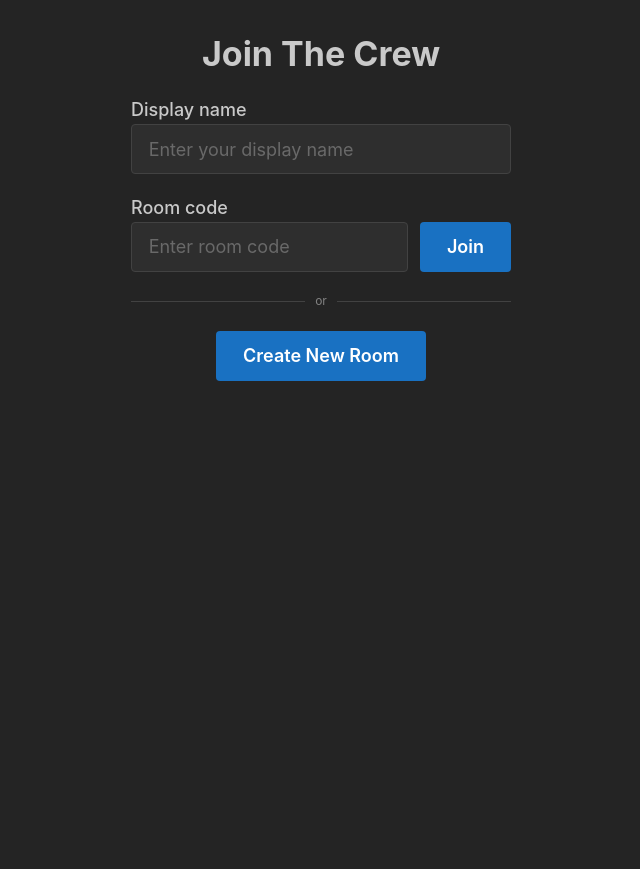
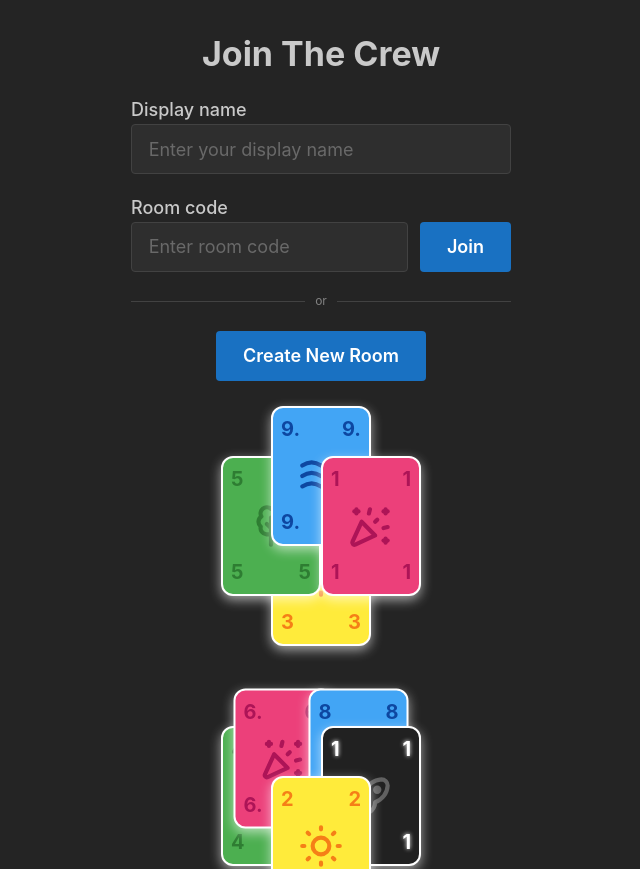
Before and after one commit to Deekz-nz/crew-online-client, a React (Vite) app: page / in a window 1280 px wide. Shown: the top 869 px of the page, without its empty margins (319-959 px from the left). Before the commit the page ends 800 px from the top, so only its background shows below. Built offline with nearby package versions, Linux system fonts and the light colour scheme; no server answers; what colyseus.js would draw is missing.

Commit message:
example stacks

```diff
--- a/src/components/CardStack.tsx
+++ b/src/components/CardStack.tsx
@@ -1,4 +1,3 @@
-// CardStack.tsx
 import React from 'react';
 import { Card } from '../types';
 import { GameCard } from './GameCard';
@@ -14,7 +13,7 @@ export type Direction =
 interface CardStackProps {
   startingDirection: Direction;
   cardFromThisDirection: Partial<Record<Direction, Card>>;
-  size?: number;
+  width?: number; // base width in px
 }
 
 const CLOCKWISE_DIRECTIONS: Direction[] = [
@@ -26,30 +25,30 @@ const CLOCKWISE_DIRECTIONS: Direction[] = [
   'right',
 ];
 
-// Translation offsets for each direction
-const translationMap: Record<Direction, { x: number; y: number }> = {
-  bottom: { x: 0, y: 20 },
-  left: { x: -20, y: 0 },
-  "top-left": { x: -15, y: -15 },
-  "top-middle": { x: 0, y: -20 },
-  "top-right": { x: 15, y: -15 },
-  right: { x: 20, y: 0 },
-};
-
 export const CardStack: React.FC<CardStackProps> = ({
   startingDirection,
   cardFromThisDirection,
-  size = 100
+  width = 100,
 }) => {
-  // Reorder directions starting from startingDirection
   const startIndex = CLOCKWISE_DIRECTIONS.indexOf(startingDirection);
   const orderedDirections = [
     ...CLOCKWISE_DIRECTIONS.slice(startIndex),
     ...CLOCKWISE_DIRECTIONS.slice(0, startIndex),
   ];
 
+  const translateAmount = width * 0.5;
+
+  const translationMap: Record<Direction, { x: number; y: number }> = {
+    bottom: { x: 0, y: translateAmount },
+    left: { x: -translateAmount, y: 0 },
+    'top-left': { x: -translateAmount * 0.75, y: -translateAmount * 0.75 },
+    'top-middle': { x: 0, y: -translateAmount },
+    'top-right': { x: translateAmount * 0.75, y: -translateAmount * 0.75 },
+    right: { x: translateAmount, y: 0 },
+  };
+
   return (
-    <div style={{ position: 'relative', width: size * 1.5, height: size * 2, display: 'inline-block' }}>
+    <div style={{ position: 'relative', width: width * 2, height: width * 2.5, display: 'inline-block' }}>
       {orderedDirections.map((direction, index) => {
         const card = cardFromThisDirection[direction];
         if (!card) return null;
@@ -65,7 +64,7 @@ export const CardStack: React.FC<CardStackProps> = ({
 
         return (
           <div key={direction} style={cardStyle}>
-            <GameCard card={card} size={size} shadow />
+            <GameCard card={card} size={width} shadow />
           </div>
         );
       })}
--- a/src/screens/LobbyScreen.tsx
+++ b/src/screens/LobbyScreen.tsx
@@ -2,6 +2,8 @@ import { Button, Divider, Group, Stack, TextInput, Title } from "@mantine/core";
 import { useState, useEffect } from "react";
 import { useGameContext } from "../hooks/GameProvider";
 import { useLocation } from "react-router-dom";
+import { CardStack, Direction } from "../components/CardStack";
+import { Card } from "../types";
 
 export default function LobbyScreen() {
   const { joinRoom, createRoom } = useGameContext();
@@ -36,6 +38,24 @@ export default function LobbyScreen() {
   // Same width for both rows
   const inputGroupWidth = 380;
 
+  const cardStackData: Partial<Record<Direction, Card>> = {
+    bottom: { color: 'yellow', number: 3 },
+    left: { color: 'green', number: 5 },
+    'top-middle': { color: 'blue', number: 9 },
+    right: { color: 'pink', number: 1 },
+  };
+  const fiveCardExample: Partial<Record<Direction, Card>> = {
+    bottom: { color: 'yellow', number: 2 },
+    left: { color: 'green', number: 4 },
+    'top-left': { color: 'pink', number: 6 },
+    'top-right': { color: 'blue', number: 8 },
+    right: { color: 'black', number: 1 },
+  };
+  const threeCardExample: Partial<Record<Direction, Card>> = {
+    bottom: { color: 'yellow', number: 7 },
+    'top-left': { color: 'green', number: 5 },
+    'top-right': { color: 'blue', number: 3 },
+  };
   return (
     <Stack align="center" gap="lg" mt="xl">
       <Title order={1}>Join The Crew</Title>
@@ -64,6 +84,21 @@ export default function LobbyScreen() {
       <Divider label="or" labelPosition="center" w={inputGroupWidth} />
 
       <Button size="lg" color="blue" onClick={handleCreate}>Create New Room</Button>
+      <CardStack
+        startingDirection="bottom"
+        cardFromThisDirection={cardStackData}
+        width={100}
+      />
+      <CardStack
+        startingDirection="left"
+        cardFromThisDirection={fiveCardExample}
+        width={100}
+      />
+      <CardStack
+        startingDirection="top-left"
+        cardFromThisDirection={threeCardExample}
+        width={100}
+      />
     </Stack>
   );
 }
```
